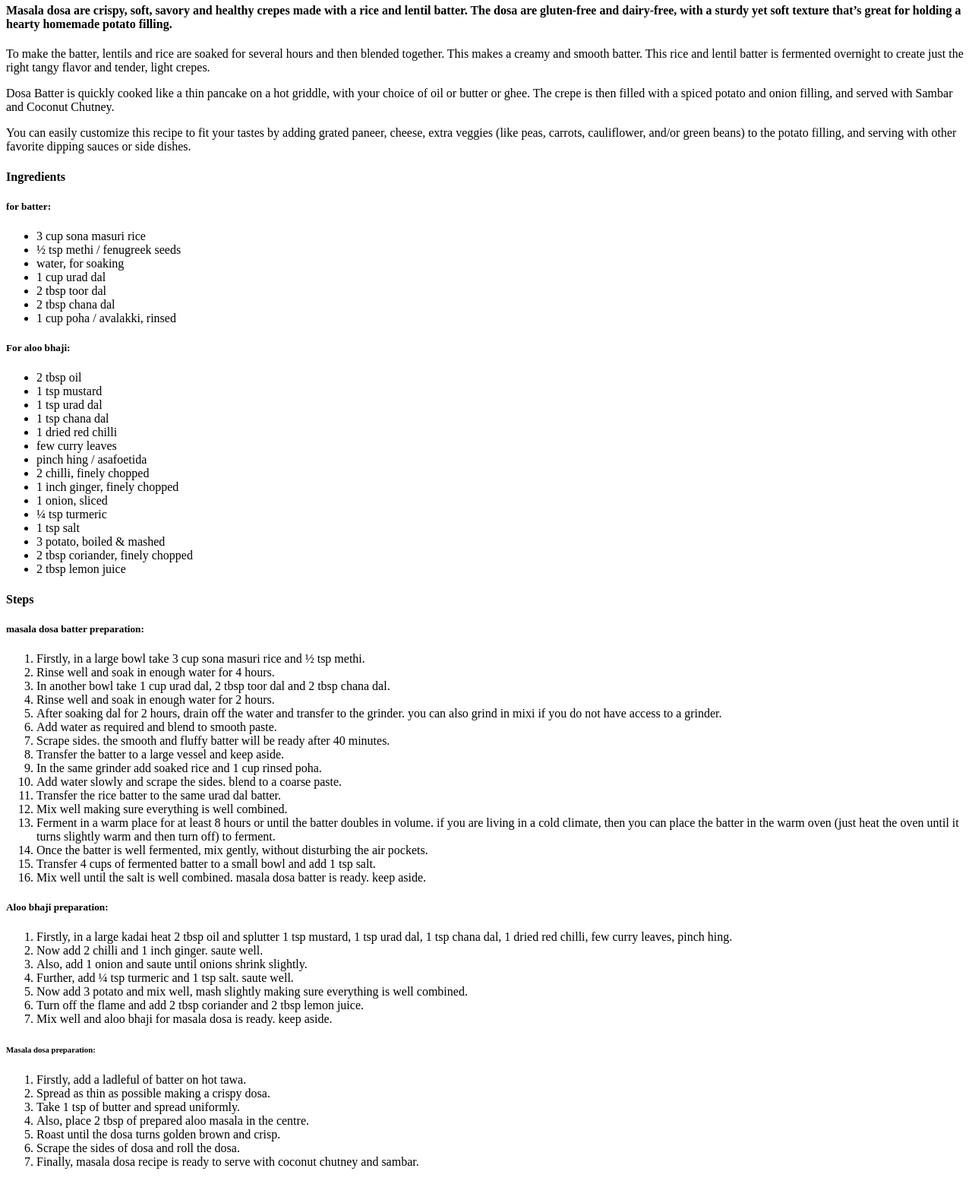
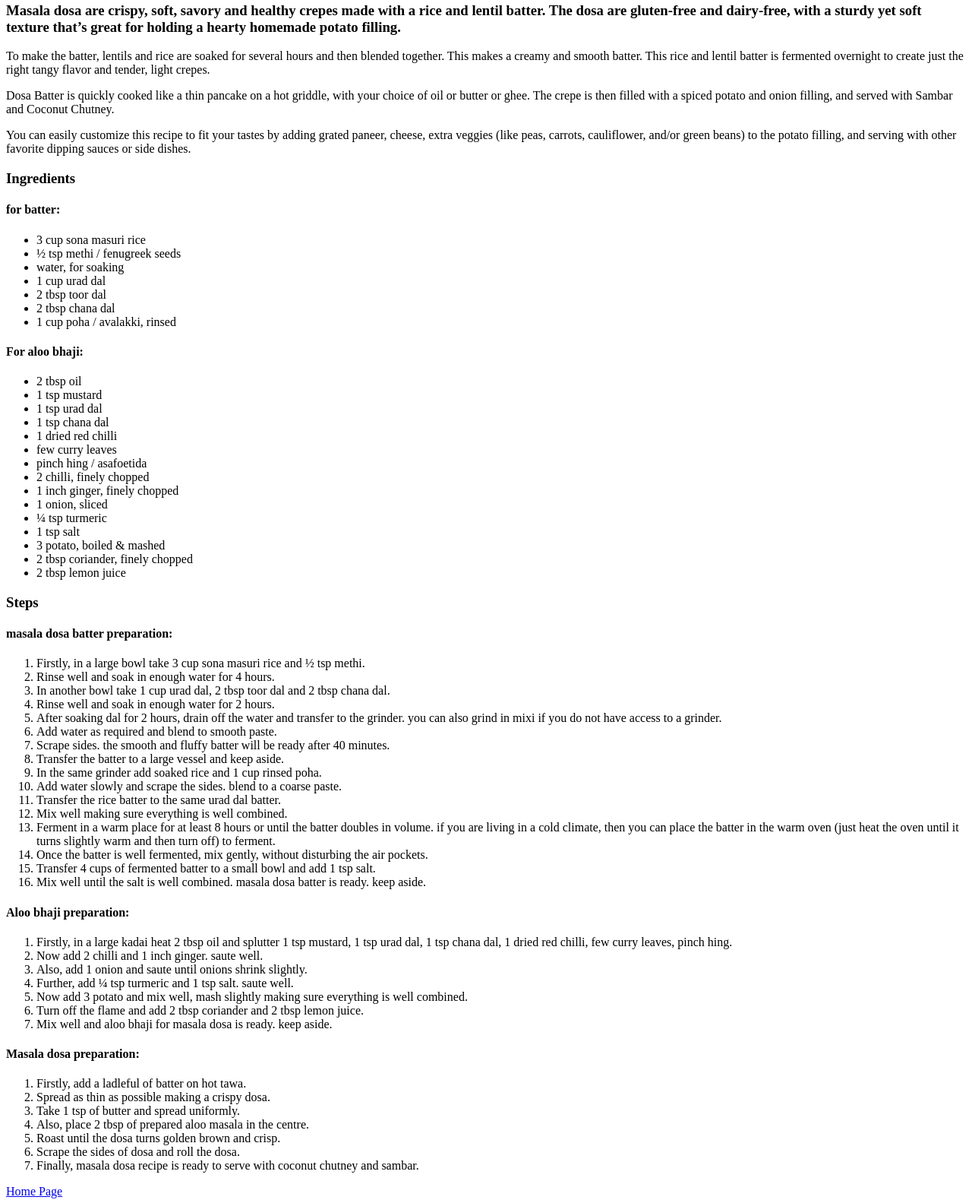
Before and after one commit to Ragnar08/odin-recipes, a plain HTML site: page recipes/masaladosa.html in a window 1280 px wide. Shown: the part 497-2076 px from the top of the page at 76% size. Before the commit the page ends 2051 px from the top, so only its background shows below. Drawn offline with Linux system fonts and the light colour scheme.

Commit message:
updates done by...

```diff
--- a/recipes/masaladosa.html
+++ b/recipes/masaladosa.html
@@ -8,18 +8,18 @@
 <body>
     <h1>Masala Dosa</h1>
     <img src="./Masala-Dosa-500x500.jpg">
-    <h4>Masala dosa are crispy, soft, savory and healthy crepes made with a rice and lentil batter. The dosa are gluten-free and dairy-free, with a sturdy yet soft texture that’s great for holding a hearty homemade potato filling.</h4>
+    <h3>Masala dosa are crispy, soft, savory and healthy crepes made with a rice and lentil batter. The dosa are gluten-free and dairy-free, with a sturdy yet soft texture that’s great for holding a hearty homemade potato filling.</h3>
     <p>To make the batter, lentils and rice are soaked for several hours and then blended together. This makes a creamy and smooth batter. This rice and lentil batter is fermented overnight to create just the right tangy flavor and tender, light crepes.
     </p>
     <p>Dosa Batter is quickly cooked like a thin pancake on a hot griddle, with your choice of oil or butter or ghee. The crepe is then filled with a spiced potato and onion filling, and served with Sambar and Coconut Chutney.
     </p>
     <p>You can easily customize this recipe to fit your tastes by adding grated paneer, cheese, extra veggies (like peas, carrots, cauliflower, and/or green beans) to the potato filling, and serving with other favorite dipping sauces or side dishes.</p>
+    <h3>
+        Ingredients
+    </h3>
     <h4>
-        Ingredients
+        for batter:
     </h4>
-    <h5>
-        for batter:
-    </h5>
     <ul>
         <li>3 cup sona masuri rice</li>
         <li>½ tsp methi / fenugreek seeds</li>
@@ -29,9 +29,9 @@
         <li>2 tbsp chana dal</li>
         <li>1 cup poha / avalakki, rinsed</li>
     </ul>
-    <h5>
+    <h4>
         For aloo bhaji:
-    </h5>
+    </h4>
     <ul>
         <li>2 tbsp oil</li>
         <li>1 tsp mustard</li>
@@ -50,8 +50,8 @@
         <li>2 tbsp lemon juice</li>
     </ul>
 
-    <h4>Steps</h4>
-    <h5>masala dosa batter preparation:</h5>
+    <h3>Steps</h3>
+    <h4>masala dosa batter preparation:</h4>
     <ol>
         <li>Firstly, in a large bowl take 3 cup sona masuri rice and ½ tsp methi.</li>
         <li>Rinse well and soak in enough water for 4 hours.</li>
@@ -70,7 +70,7 @@
         <li>Transfer 4 cups of fermented batter to a small bowl and add 1 tsp salt.</li>
         <li>Mix well until the salt is well combined. masala dosa batter is ready. keep aside.</li>
     </ol>
-    <h5>Aloo bhaji preparation:</h5>
+    <h4>Aloo bhaji preparation:</h4>
     <ol>
         <li>Firstly, in a large kadai heat 2 tbsp oil and splutter 1 tsp mustard, 1 tsp urad dal, 1 tsp chana dal, 1 dried red chilli, few curry leaves, pinch hing.</li>
         <li>Now add 2 chilli and 1 inch ginger. saute well.</li>
@@ -80,7 +80,7 @@
         <li>Turn off the flame and add 2 tbsp coriander and 2 tbsp lemon juice.</li>
         <li>Mix well and aloo bhaji for masala dosa is ready. keep aside.</li>
     </ol>
-    <h6>Masala dosa preparation:</h6>
+    <h4>Masala dosa preparation:</h4>
     <ol>
         <li>Firstly, add a ladleful of batter on hot tawa.</li>
         <li>Spread as thin as possible making a crispy dosa.</li>
@@ -92,3 +92,5 @@
     </ol>
 </body>
 </html>
+
+<a href ="../index.html">Home Page</a>
```
Also changed, not shown: index.html (+4 -3 lines), recipes/butterchicken.html (+4 -4 lines), recipes/hamburger.html (+3 -1 lines), gr.jpg (added).
